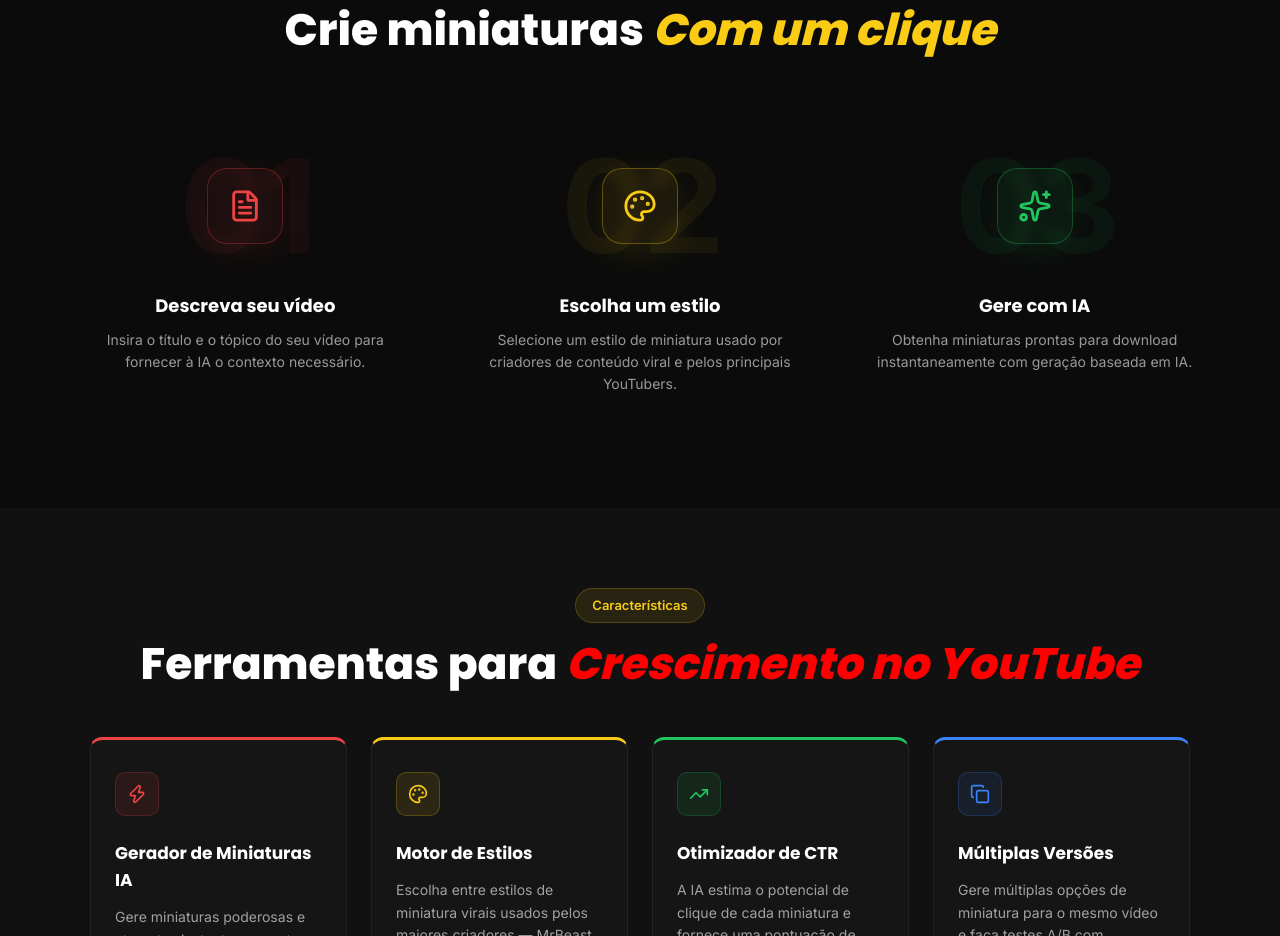
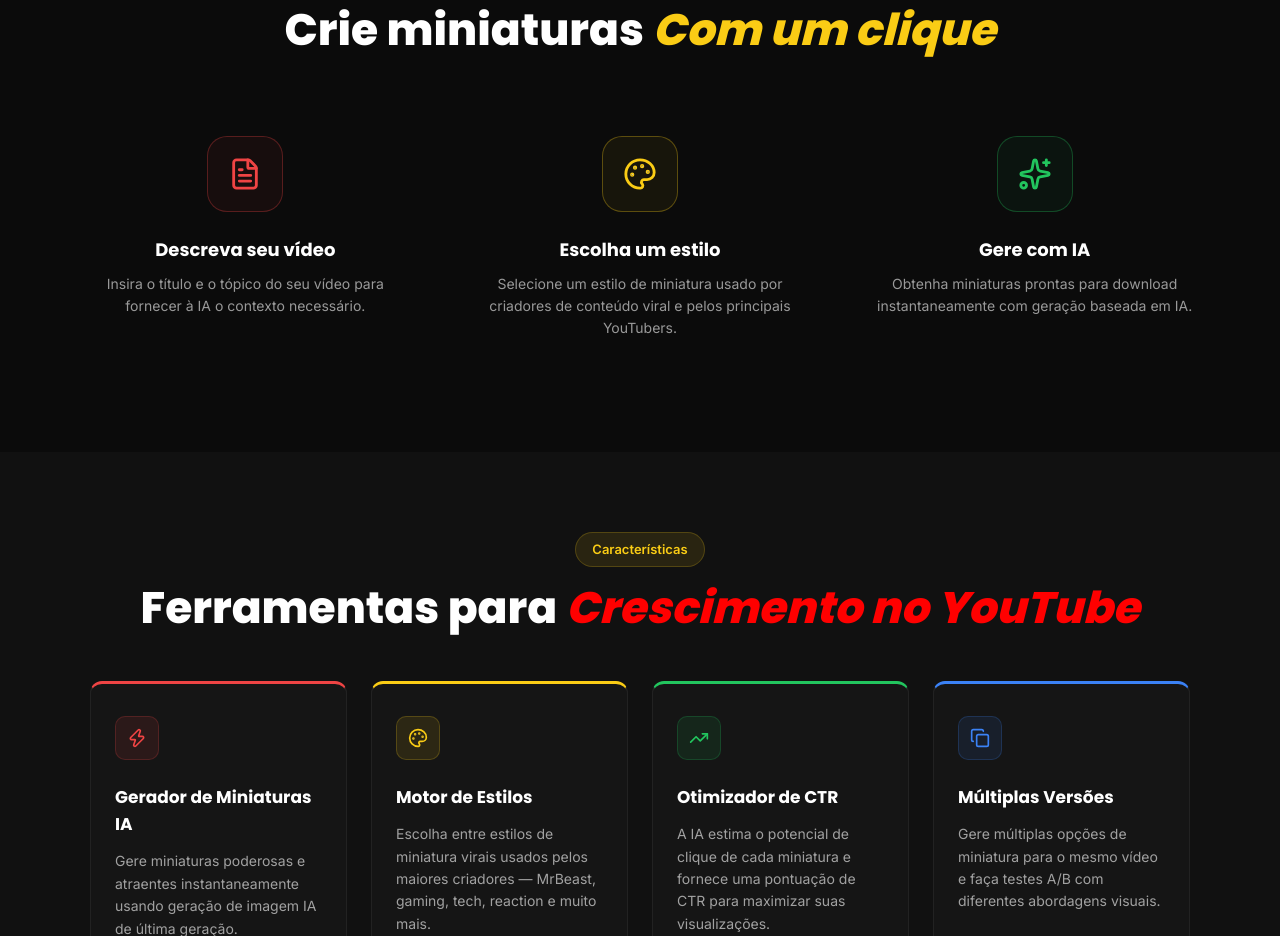
Before and after one commit to silvajeanderson165-creator/thumbnail-forge, a React (Vite) app: page / in a window 1280 px wide. Shown: the part 1960-2896 px from the top of the page. Built offline with nearby package versions, Linux system fonts and the light colour scheme.

Commit message:
UI: Remover números de fundo dos passos

```diff
--- a/src/App.jsx
+++ b/src/App.jsx
@@ -273,33 +273,24 @@ function App() {
           </h2>
           <div className="steps-grid">
             <div className="step-card" style={{position: 'relative'}}>
-              <div style={{position: 'relative', height: '140px', display: 'flex', alignItems: 'center', justifyContent: 'center', marginBottom: '16px'}}>
-                <div style={{position: 'absolute', fontSize: '130px', fontWeight: '900', color: 'rgba(239, 68, 68, 0.06)', zIndex: 0, lineHeight: 1, letterSpacing: '-6px', userSelect: 'none', top: '50%', left: '50%', transform: 'translate(-50%, -50%)'}}>01</div>
-                <div className="step-icon" style={{position: 'relative', zIndex: 1, width: '76px', height: '76px', borderRadius: '20px', border: '1px solid rgba(239, 68, 68, 0.3)', background: 'rgba(239, 68, 68, 0.08)', display: 'flex', alignItems: 'center', justifyContent: 'center', margin: 0, backdropFilter: 'blur(6px)', boxShadow: '0 8px 32px rgba(239, 68, 68, 0.1)'}}>
-                  <FileText size={34} color="#ef4444" />
-                </div>
+              <div className="step-icon" style={{width: '76px', height: '76px', margin: '0 auto 24px', borderRadius: '20px', border: '1px solid rgba(239, 68, 68, 0.3)', background: 'rgba(239, 68, 68, 0.05)', display: 'flex', alignItems: 'center', justifyContent: 'center'}}>
+                <FileText size={34} color="#ef4444" />
               </div>
               <h3 className="font-heading" style={{position: 'relative', zIndex: 1}}>Descreva seu vídeo</h3>
               <p style={{position: 'relative', zIndex: 1}}>Insira o título e o tópico do seu vídeo para fornecer à IA o contexto necessário.</p>
             </div>
 
             <div className="step-card" style={{position: 'relative'}}>
-              <div style={{position: 'relative', height: '140px', display: 'flex', alignItems: 'center', justifyContent: 'center', marginBottom: '16px'}}>
-                <div style={{position: 'absolute', fontSize: '130px', fontWeight: '900', color: 'rgba(250, 204, 21, 0.06)', zIndex: 0, lineHeight: 1, letterSpacing: '-6px', userSelect: 'none', top: '50%', left: '50%', transform: 'translate(-50%, -50%)'}}>02</div>
-                <div className="step-icon" style={{position: 'relative', zIndex: 1, width: '76px', height: '76px', borderRadius: '20px', border: '1px solid rgba(250, 204, 21, 0.3)', background: 'rgba(250, 204, 21, 0.08)', display: 'flex', alignItems: 'center', justifyContent: 'center', margin: 0, backdropFilter: 'blur(6px)', boxShadow: '0 8px 32px rgba(250, 204, 21, 0.1)'}}>
-                  <Palette size={34} color="#FACC15" />
-                </div>
+              <div className="step-icon" style={{width: '76px', height: '76px', margin: '0 auto 24px', borderRadius: '20px', border: '1px solid rgba(250, 204, 21, 0.3)', background: 'rgba(250, 204, 21, 0.05)', display: 'flex', alignItems: 'center', justifyContent: 'center'}}>
+                <Palette size={34} color="#FACC15" />
               </div>
               <h3 className="font-heading" style={{position: 'relative', zIndex: 1}}>Escolha um estilo</h3>
               <p style={{position: 'relative', zIndex: 1}}>Selecione um estilo de miniatura usado por criadores de conteúdo viral e pelos principais YouTubers.</p>
             </div>
 
             <div className="step-card" style={{position: 'relative'}}>
-              <div style={{position: 'relative', height: '140px', display: 'flex', alignItems: 'center', justifyContent: 'center', marginBottom: '16px'}}>
-                <div style={{position: 'absolute', fontSize: '130px', fontWeight: '900', color: 'rgba(34, 197, 94, 0.06)', zIndex: 0, lineHeight: 1, letterSpacing: '-6px', userSelect: 'none', top: '50%', left: '50%', transform: 'translate(-50%, -50%)'}}>03</div>
-                <div className="step-icon" style={{position: 'relative', zIndex: 1, width: '76px', height: '76px', borderRadius: '20px', border: '1px solid rgba(34, 197, 94, 0.3)', background: 'rgba(34, 197, 94, 0.08)', display: 'flex', alignItems: 'center', justifyContent: 'center', margin: 0, backdropFilter: 'blur(6px)', boxShadow: '0 8px 32px rgba(34, 197, 94, 0.1)'}}>
-                  <Sparkles size={34} color="#22c55e" />
-                </div>
+              <div className="step-icon" style={{width: '76px', height: '76px', margin: '0 auto 24px', borderRadius: '20px', border: '1px solid rgba(34, 197, 94, 0.3)', background: 'rgba(34, 197, 94, 0.05)', display: 'flex', alignItems: 'center', justifyContent: 'center'}}>
+                <Sparkles size={34} color="#22c55e" />
               </div>
               <h3 className="font-heading" style={{position: 'relative', zIndex: 1}}>Gere com IA</h3>
               <p style={{position: 'relative', zIndex: 1}}>Obtenha miniaturas prontas para download instantaneamente com geração baseada em IA.</p>
```
